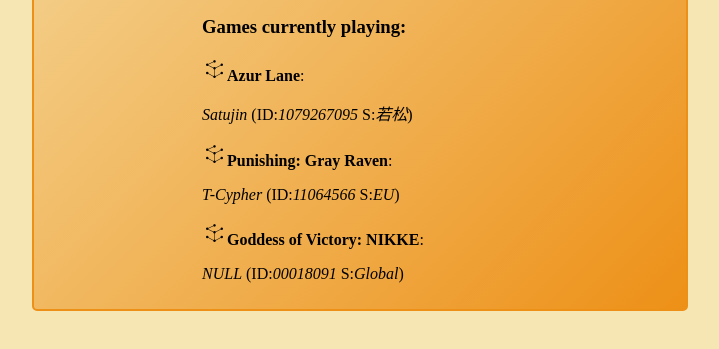
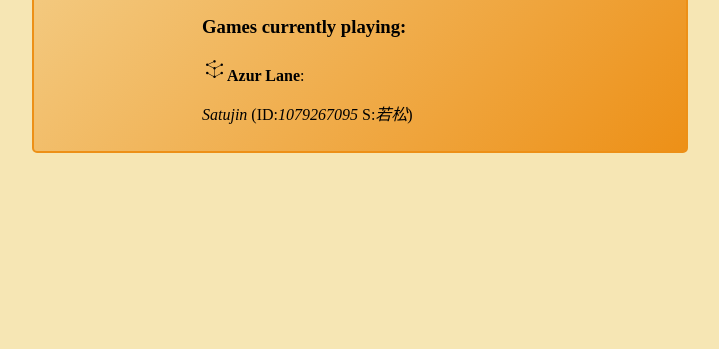
Before and after one commit to T-Cypher/t-cypher.github.com, a plain HTML site: page index.html in a window 1280 px wide. Shown: the part 429-778 px from the top of the page, without its empty margins (280-999 px from the left). Drawn offline with Linux system fonts and the light colour scheme.

Commit message:
Update index.html
Removing games IDs

```diff
--- a/index.html
+++ b/index.html
@@ -70,8 +70,6 @@
 			<div class="gaming" align="left">
 				<h3>Games currently playing:</h3>
 				<p><img src="./img/icons8-decentralized-network-50.png" width="25px" alt=""><a href="https://play.google.com/store/apps/details?id=com.YoStarJP.AzurLane" target="_new" alt="Google Play Store"><strong>Azur Lane</strong></a>: <p></p><i>Satujin</i> (ID:<i>1079267095</i> S:<i>若松</i>)</p>
-				<p><img src="./img/icons8-decentralized-network-50.png" width="25px" alt=""><a href="https://play.google.com/store/apps/details?id=com.kurogame.gplay.punishing.grayraven.en" target="_new" alt="Google Play Store"><strong>Punishing: Gray Raven</strong></a>: <p></p><i>T-Cypher</i> (ID:<i>11064566</i> S:<i>EU</i>)</p>
-				<p><img src="./img/icons8-decentralized-network-50.png" width="25px" alt=""><a href="https://play.google.com/store/apps/details?id=com.proximabeta.nikke" target="_new" alt="Google Play Store"><strong>Goddess of Victory: NIKKE</strong></a>: <p></p><i>NULL</i> (ID:<i>00018091</i> S:<i>Global</i>)</p>
 			</div>
 		</div>
 	</body>
```
